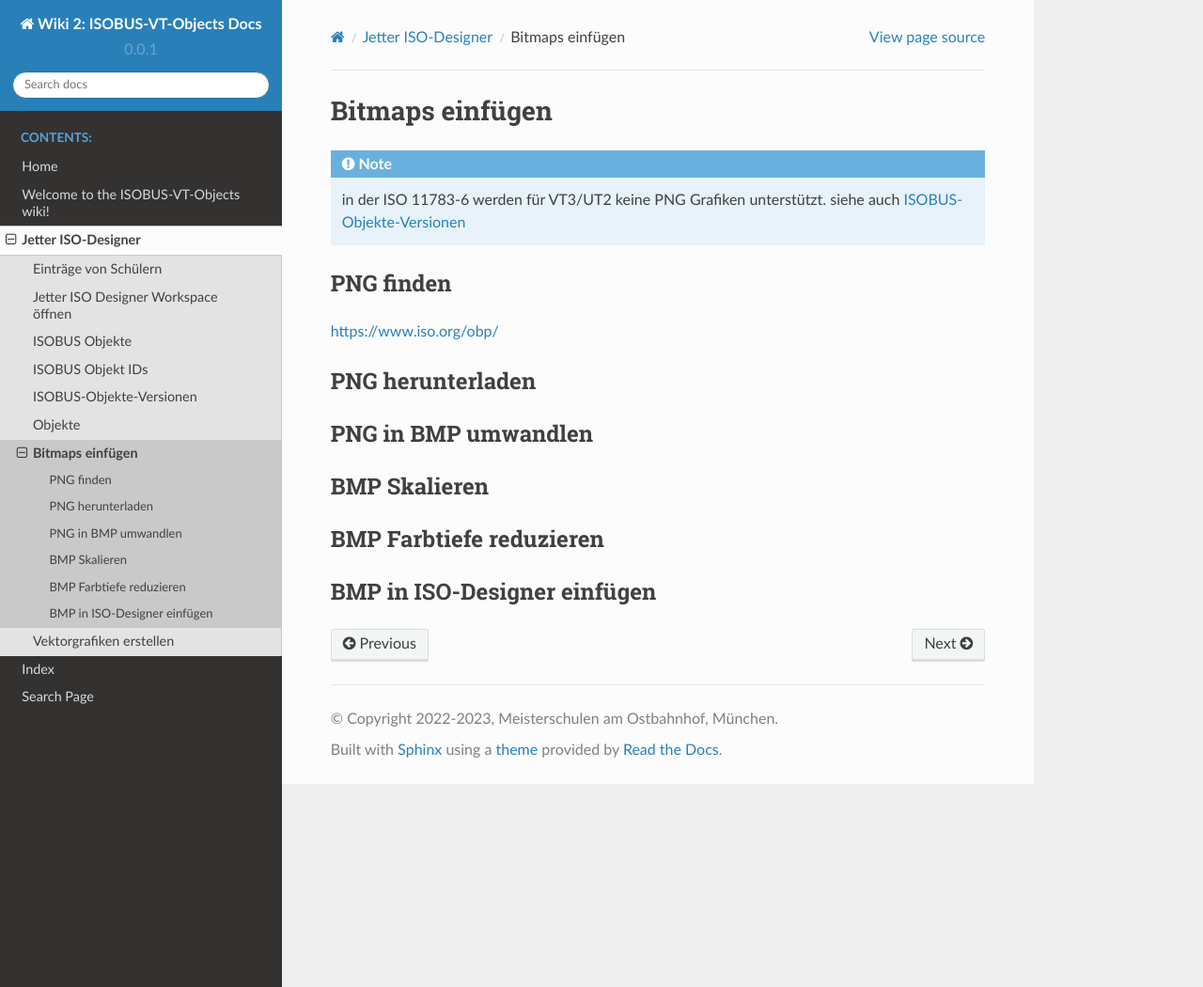
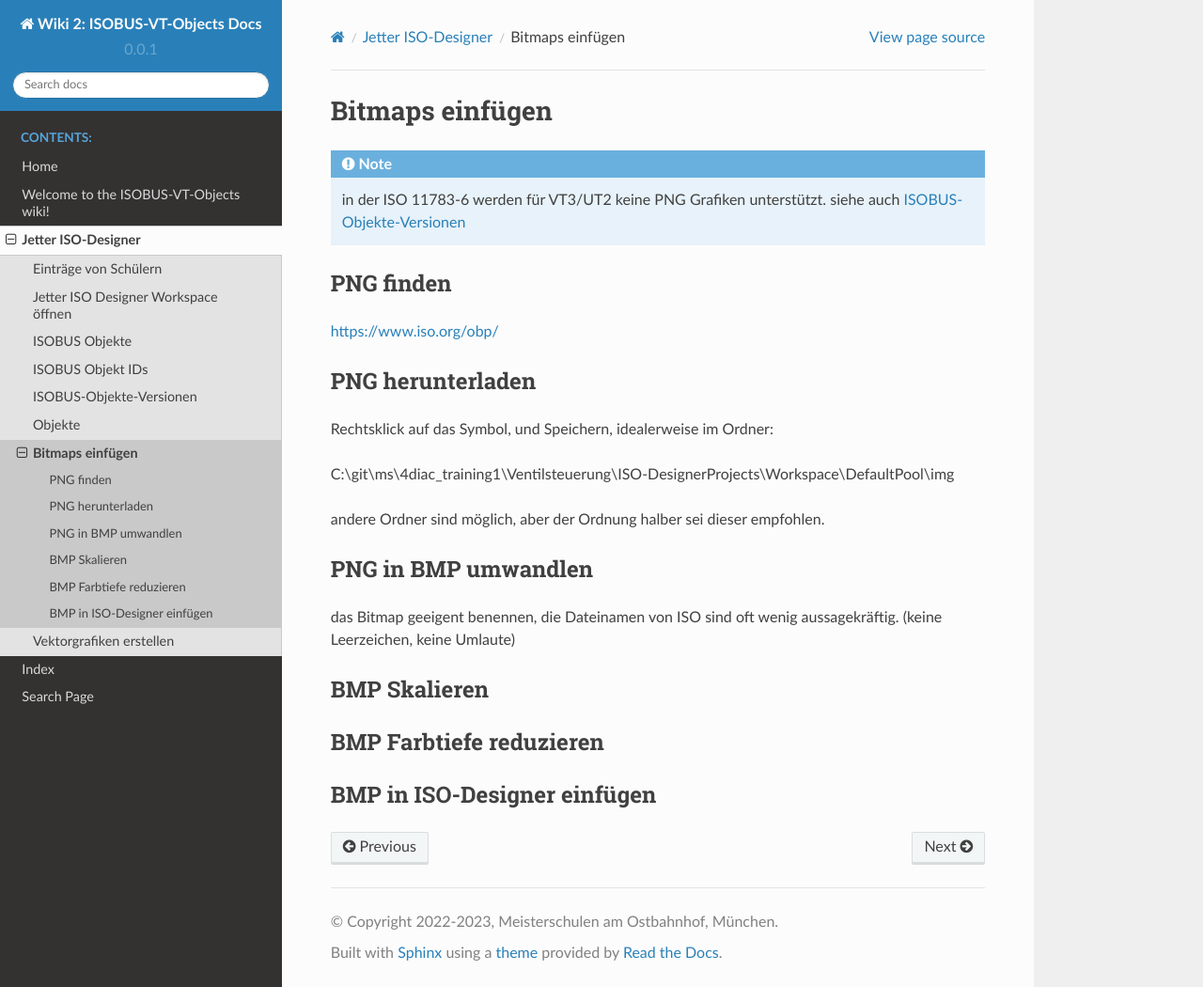
Before and after one commit to Meisterschulen-am-Ostbahnhof-Munchen/ISOBUS-VT-Objects-docs, a Sphinx documentation site: the page built from docs/Bitmaps_einfuegen.md, in a window 1280 px wide and 1050 px high. Shown: the whole window at 94% size. Built offline with Sphinx 7.4.7 and the Read the Docs theme 2.0.0, drawn with Linux system fonts in a browser that asks for light colours.

Commit message:
Update Bitmaps_einfuegen.md

```diff
--- a/docs/Bitmaps_einfuegen.md
+++ b/docs/Bitmaps_einfuegen.md
@@ -13,7 +13,19 @@ siehe auch [ISOBUS-Objekte-Versionen](ISOBUS-Objekte-Versionen.md)
 ## PNG herunterladen
 
 
+Rechtsklick auf das Symbol, und Speichern, idealerweise im Ordner:
+
+C:\git\ms\4diac_training1\Ventilsteuerung\ISO-DesignerProjects\Workspace\DefaultPool\img
+
+andere Ordner sind möglich, aber der Ordnung halber sei dieser empfohlen.
+
+
 ## PNG in BMP umwandlen
+
+das Bitmap geeigent benennen, die Dateinamen von ISO sind oft wenig aussagekräftig.
+(keine Leerzeichen, keine Umlaute)
+
+
 
 ## BMP Skalieren
 
```
